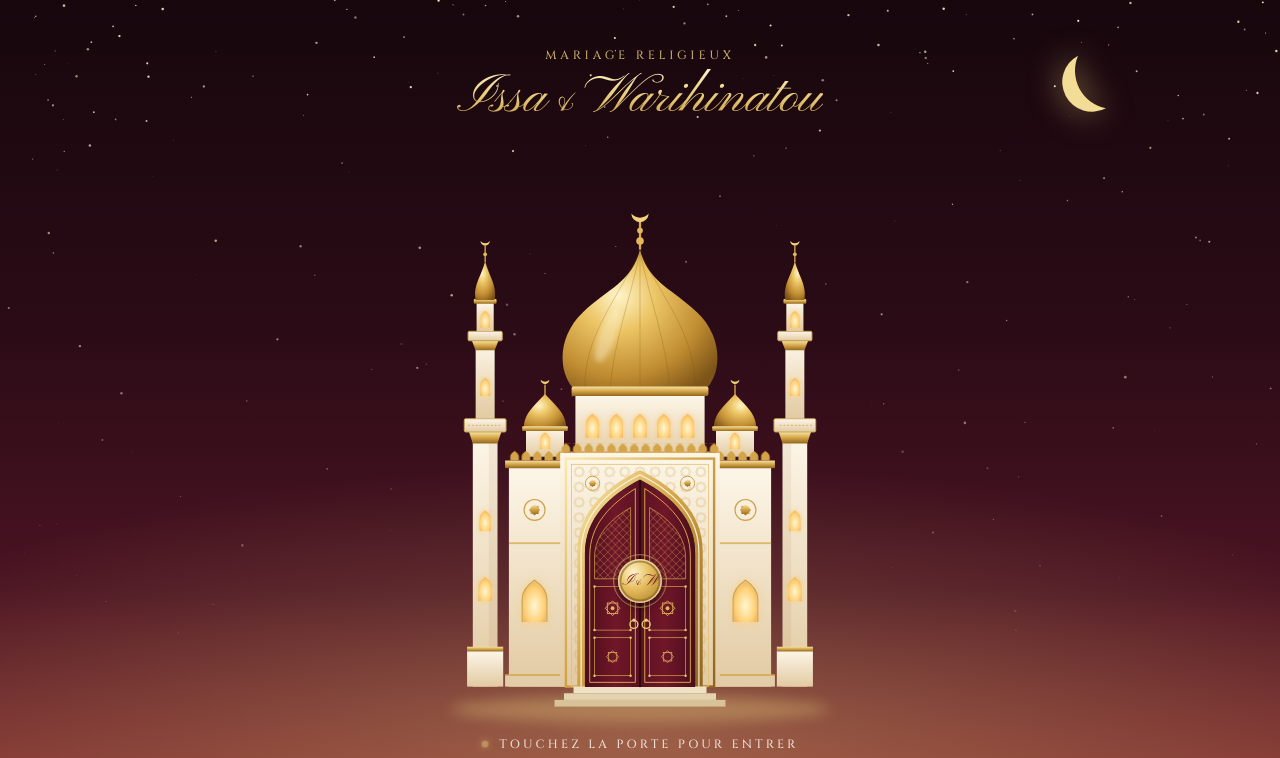
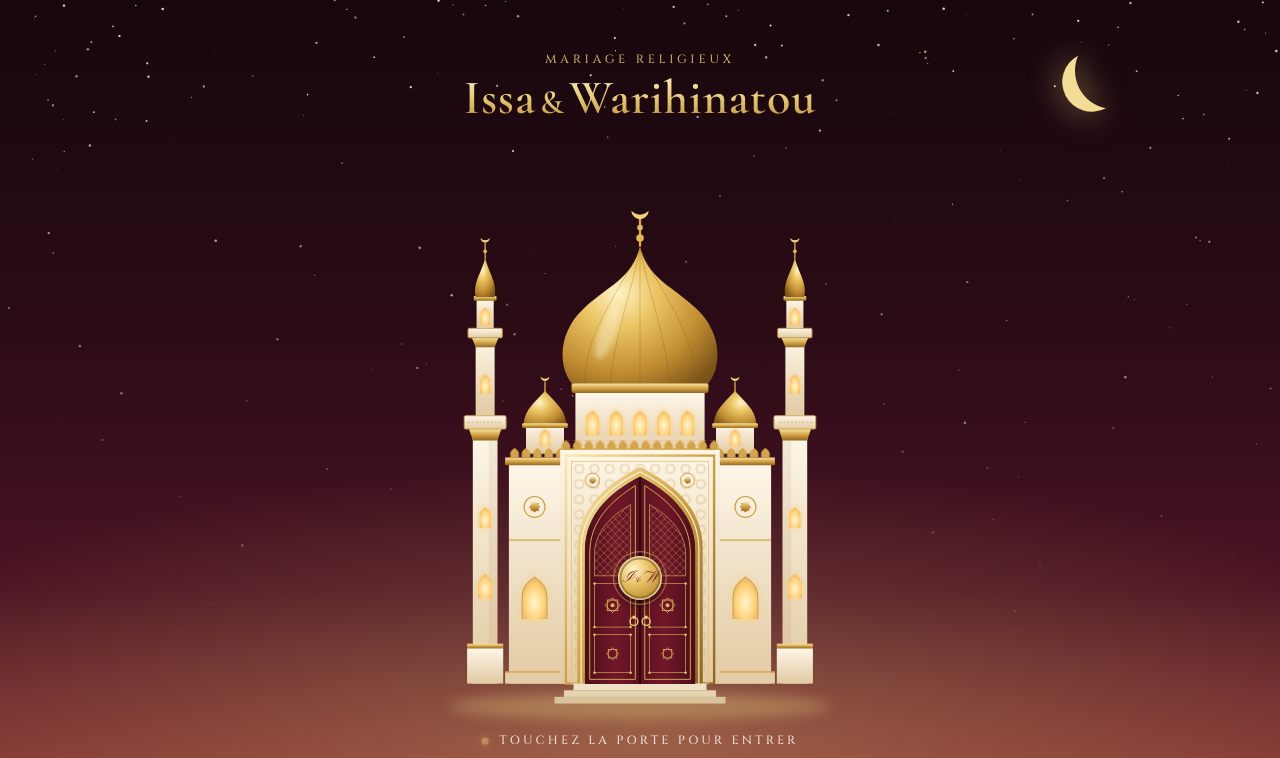
Before and after one commit to loreine2027/Issa-Warihinatou, a plain HTML site: page index.html in a window 1280 px wide. Shown: the top 758 px of the page. Drawn offline with nearby package versions, Linux system fonts and the light colour scheme.

Commit message:
Prénoms des mariés en police lisible (Cormorant Garamond)
Co-Authored-By: Claude Opus 5.5 <noreply@anthropic.com>

```diff
--- a/index.html
+++ b/index.html
@@ -34,6 +34,7 @@
   --font-script:"Pinyon Script","Great Vibes","Segoe Script","Apple Chancery","Snell Roundhand",serif;
   --font-caps:"Cinzel","Trajan Pro",Georgia,serif;
   --font-body:"Cormorant Garamond","Cormorant",Garamond,Georgia,serif;
+  --font-names:"Cormorant Garamond","Cormorant",Garamond,Georgia,serif;
   color-scheme:light;
 }
 *,*::before,*::after{box-sizing:border-box}
@@ -86,8 +87,8 @@ html.locked,html.locked body{overflow:hidden}
   letter-spacing:.32em; text-transform:uppercase; color:rgba(233,205,124,.82);
 }
 .gate-names{
-  margin:0; font-family:var(--font-script); font-weight:400;
-  font-size:clamp(34px,9vw,54px); line-height:1.15;
+  margin:0; font-family:var(--font-names); font-weight:600; letter-spacing:.02em;
+  font-size:clamp(30px,8vw,48px); line-height:1.15;
   background:linear-gradient(180deg,#fff4cc 0%,var(--gold-hi) 45%,var(--gold) 100%);
   -webkit-background-clip:text; background-clip:text; color:transparent;
 }
@@ -226,12 +227,11 @@ html.locked,html.locked body{overflow:hidden}
     0 3px 2px rgba(127,90,27,.45), 0 10px 22px rgba(107,20,38,.2);
 }
 .names{
-  margin:6cqw 0 0; font-family:var(--font-script); font-weight:400; line-height:1;
+  margin:6cqw 0 0; font-family:var(--font-names); font-weight:600; line-height:1.05; letter-spacing:.02em;
   color:var(--wine); display:flex; flex-direction:column; align-items:center;
 }
 .names .n1,.names .n2{position:relative; white-space:nowrap}
-.names .n1{font-size:clamp(66px,22cqw,118px); translate:-15% 0}
-.names .n2{font-size:clamp(46px,14cqw,80px); translate:5% 0}
+.names .n1,.names .n2{font-size:clamp(46px,15cqw,84px)}
 .names .n1::after,.names .n2::after{
   content:attr(data-text); position:absolute; inset:0; pointer-events:none;
   color:transparent; text-shadow:none;
@@ -241,7 +241,7 @@ html.locked,html.locked body{overflow:hidden}
   animation:sheen 7s ease-in-out infinite;
 }
 .names .n2::after{animation-delay:.45s}
-.rings{width:clamp(50px,14cqw,76px); height:auto; margin:-3cqw 0 -1cqw; filter:drop-shadow(0 2px 4px rgba(127,90,27,.35))}
+.rings{width:clamp(50px,14cqw,76px); height:auto; margin:-.5cqw 0 .5cqw; filter:drop-shadow(0 2px 4px rgba(127,90,27,.35))}
 .invite-line{
   margin:6cqw 0 0; font-family:var(--font-caps); font-weight:600;
   font-size:clamp(13.5px,4.2cqw,19px); letter-spacing:.09em; line-height:1.7;
@@ -1261,13 +1261,14 @@ html.locked,html.locked body{overflow:hidden}
 
   /* Les prénoms et la date restent sur une ligne, quelle que soit la largeur de l’écran */
   function fitText() {
-    document.querySelectorAll('.names .n1, .names .n2, .date-script').forEach((el) => {
-      el.style.fontSize = '';
-      el.style.whiteSpace = 'nowrap';
-      const avail = el.parentElement.clientWidth * (el.classList.contains('date-script') ? 0.96 : 0.9);
-      const need = el.scrollWidth;
-      if (need > avail) el.style.fontSize = (parseFloat(getComputedStyle(el).fontSize) * avail / need) + 'px';
-    });
+    const fit = (els, ratio) => {
+      els.forEach((el) => { el.style.fontSize = ''; el.style.whiteSpace = 'nowrap'; });
+      const k = Math.min(1, ...els.map((el) => el.parentElement.clientWidth * ratio / el.scrollWidth));
+      if (k < 1) els.forEach((el) => { el.style.fontSize = (parseFloat(getComputedStyle(el).fontSize) * k) + 'px'; });
+    };
+    /* les deux prénoms gardent la même taille */
+    fit([...document.querySelectorAll('.names .n1, .names .n2')], 0.9);
+    document.querySelectorAll('.date-script').forEach((el) => fit([el], 0.96));
   }
 
   const paintAll = () => {
```
